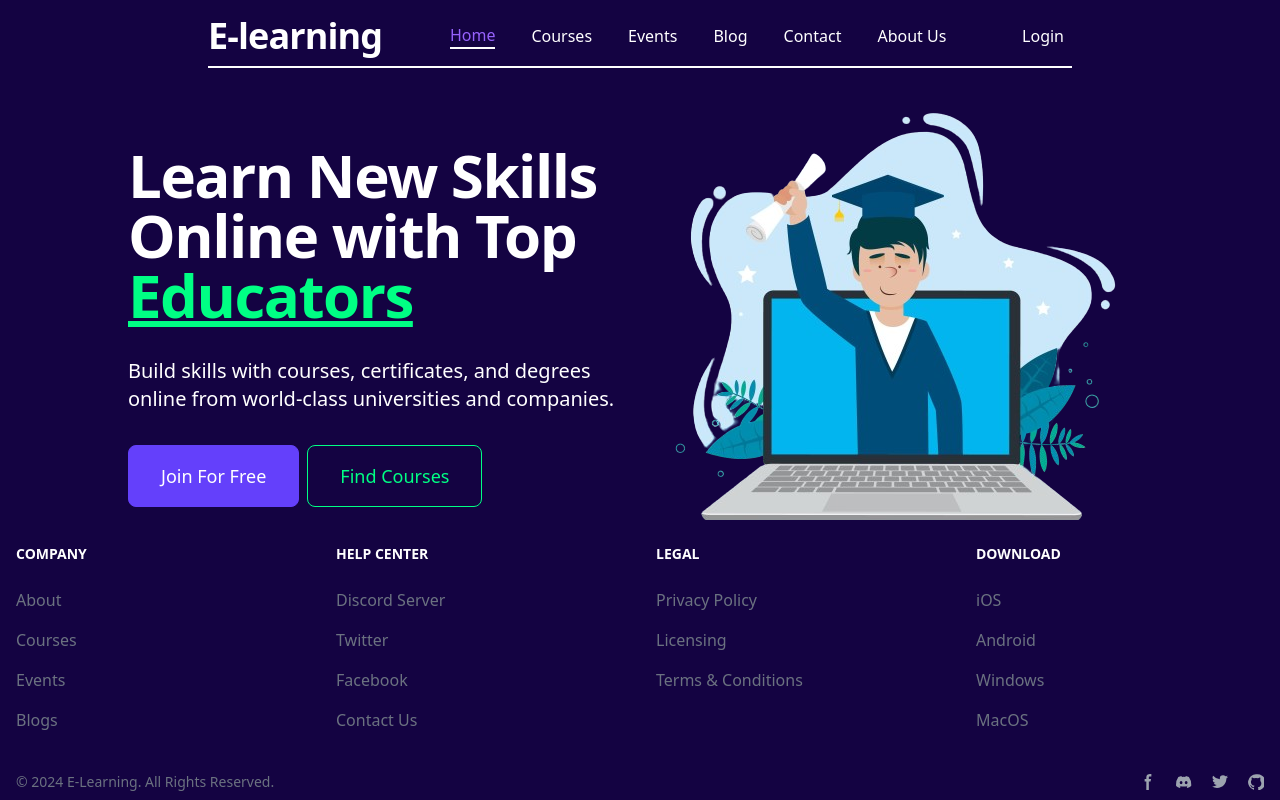
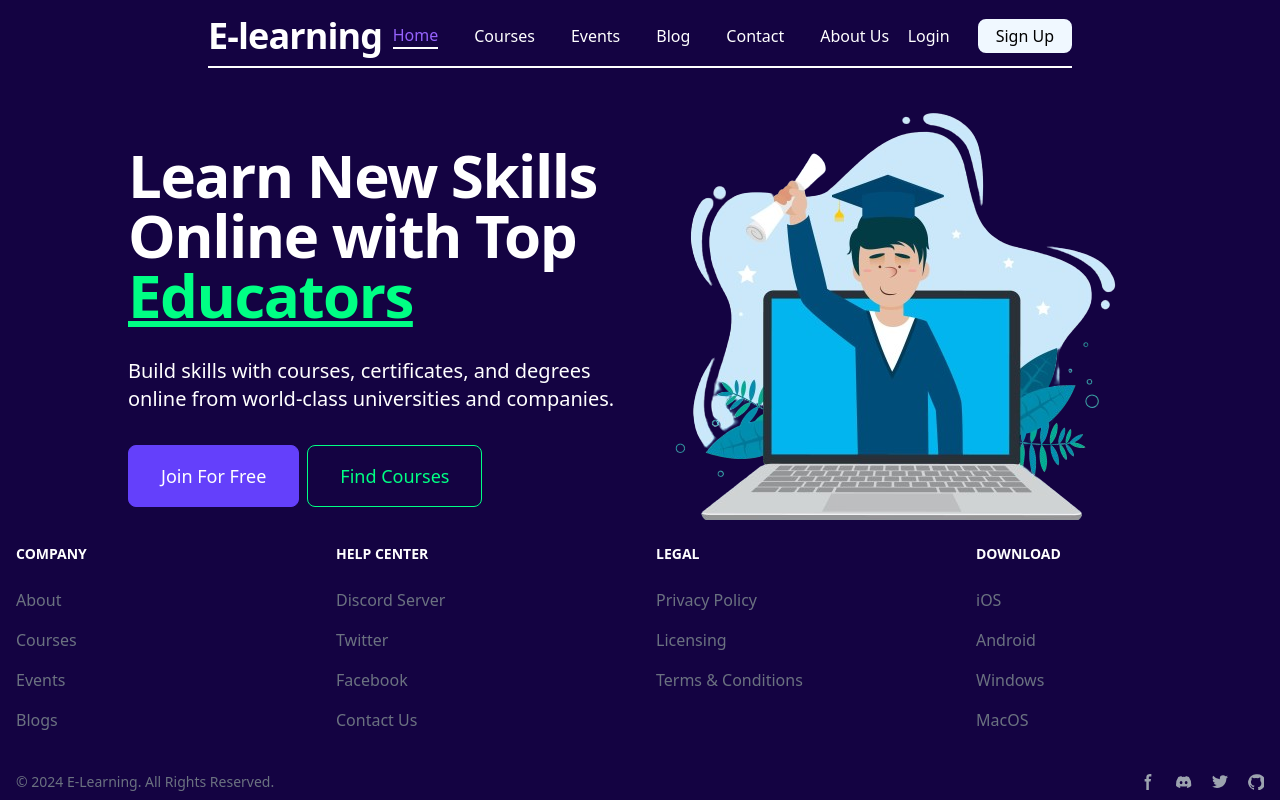
Before and after one commit to galibmia/e-learning, a React (Vite) app: page / in a window 1280 px wide. Built offline with nearby package versions, Linux system fonts and the light colour scheme.

Commit message:
Sign Up button added in header

```diff
--- a/src/components/Header/Header.css
+++ b/src/components/Header/Header.css
@@ -21,3 +21,17 @@
     display: block !important;
     margin-top: 10px;
 }
+.button-signUp{
+    background-color: aliceblue;
+    color: black;
+    padding: 3px 8px;
+    border-radius: 8px;
+    margin-left: 20px;
+    border: 2px solid aliceblue;
+}
+
+.button-signUp:hover{
+
+    background-color: transparent;
+    color: aliceblue;
+}
--- a/src/components/Header/Header.jsx
+++ b/src/components/Header/Header.jsx
@@ -22,6 +22,7 @@ const Header = () => {
             </div>
             <div className='flex items-center'>
                 <ActiveLink to={'/login'}>Login</ActiveLink>
+                <button className='button-signUp'><Link to={'/signup'}>Sign Up</Link></button>
             </div>
             </div>
             <hr className='hr' />
```
